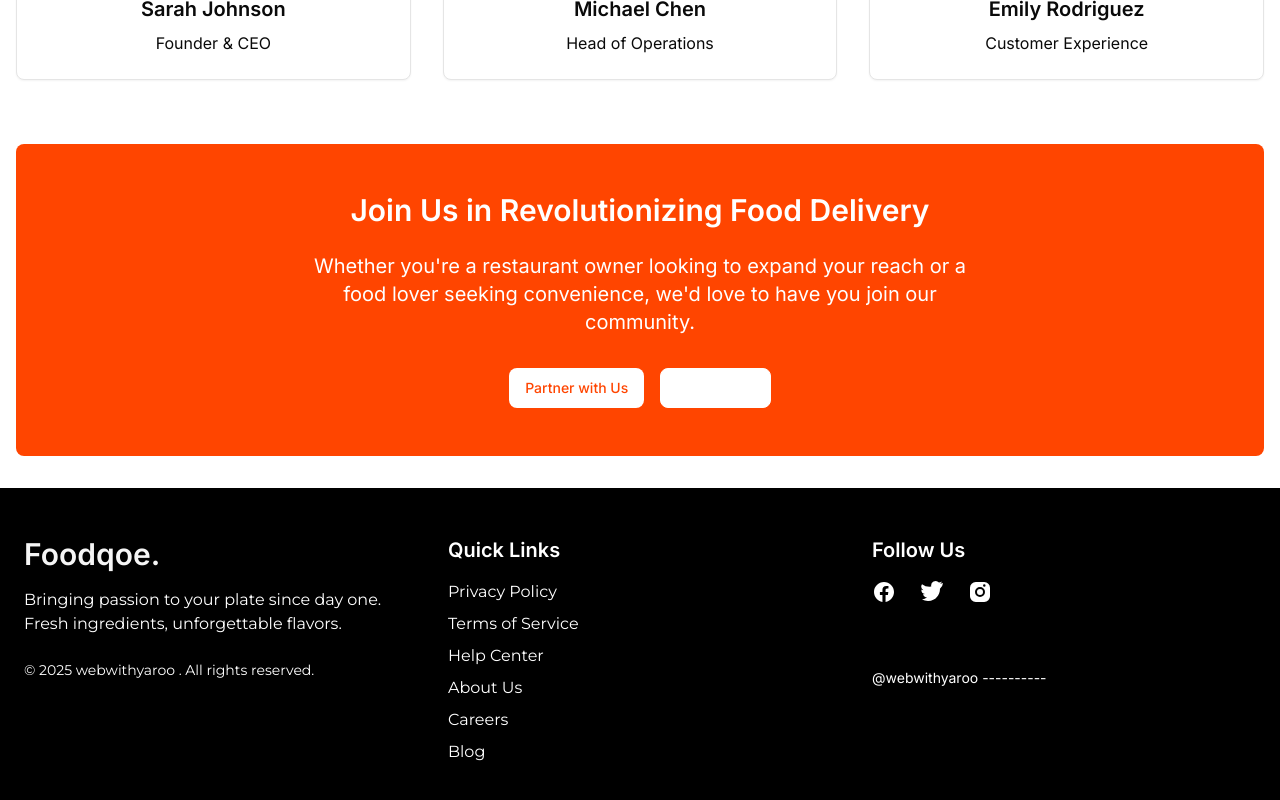
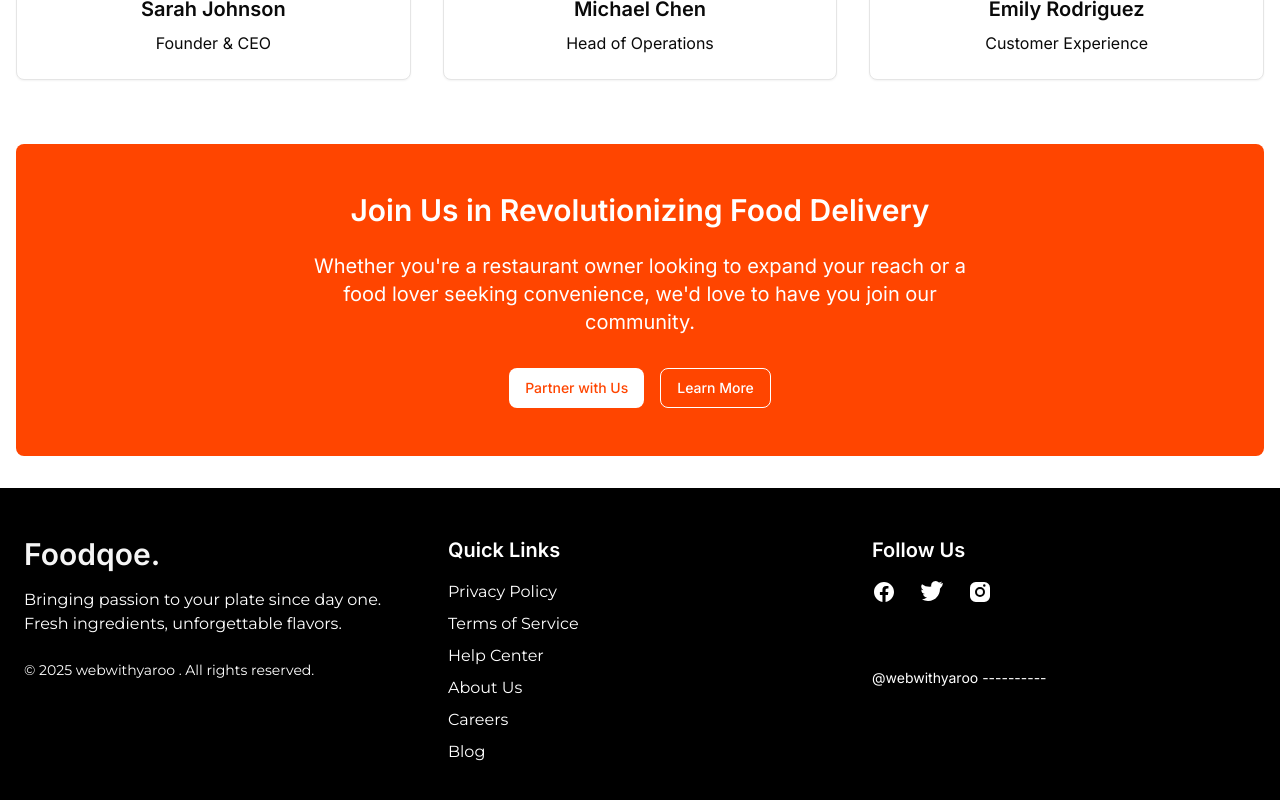
Before and after one commit to webwithyaroo/lasustech_food_delivery_app, a Next.js app: page /about-us in a window 1280 px wide. Shown: the part 1544-2344 px from the top of the page. Built offline with nearby package versions, Linux system fonts and the light colour scheme.

Commit message:
feat: fix the about page

```diff
--- a/app/about-us/page.tsx
+++ b/app/about-us/page.tsx
@@ -173,7 +173,9 @@ export default function AboutUsPage() {
             className="bg-white text-accent hover:bg-gray-100">
             Partner with Us
           </Button>
-          <Button variant="outline" className="text-white border-white">
+          <Button
+            variant="outline"
+            className="text-white bg-transparent border-white">
             Learn More
           </Button>
         </div>
--- a/app/cart/page.tsx
+++ b/app/cart/page.tsx
@@ -244,12 +244,21 @@ export default function CartPage() {
                     </span>
                   </div>
                 </div>
-              </div>              <Button
+              </div>{" "}
+              <Button
                 onClick={handleCheckout}
                 disabled={isCheckingOut}
-                className="w-full bg-primary dark:bg-white hover:bg-primary/90 dark:hover:bg-white/90 relative overflow-hidden"
-                disabled={isCheckingOut}>
-                {isCheckingOut ? "Processing..." : "Checkout"}
+                className="w-full bg-primary dark:bg-white hover:bg-primary/90 dark:hover:bg-white/90 relative overflow-hidden">
+                {isCheckingOut ? (
+                  <>
+                    <span className="opacity-0">Checkout</span>
+                    <div className="absolute inset-0 flex items-center justify-center">
+                      <div className="w-5 h-5 border-t-2 border-r-2 border-white dark:border-black rounded-full animate-spin"></div>
+                    </div>
+                  </>
+                ) : (
+                  "Checkout"
+                )}
               </Button>
               {total < 50 && (
                 <p className="text-sm text-gray-500 dark:text-gray-400 mt-2 text-center">
```
